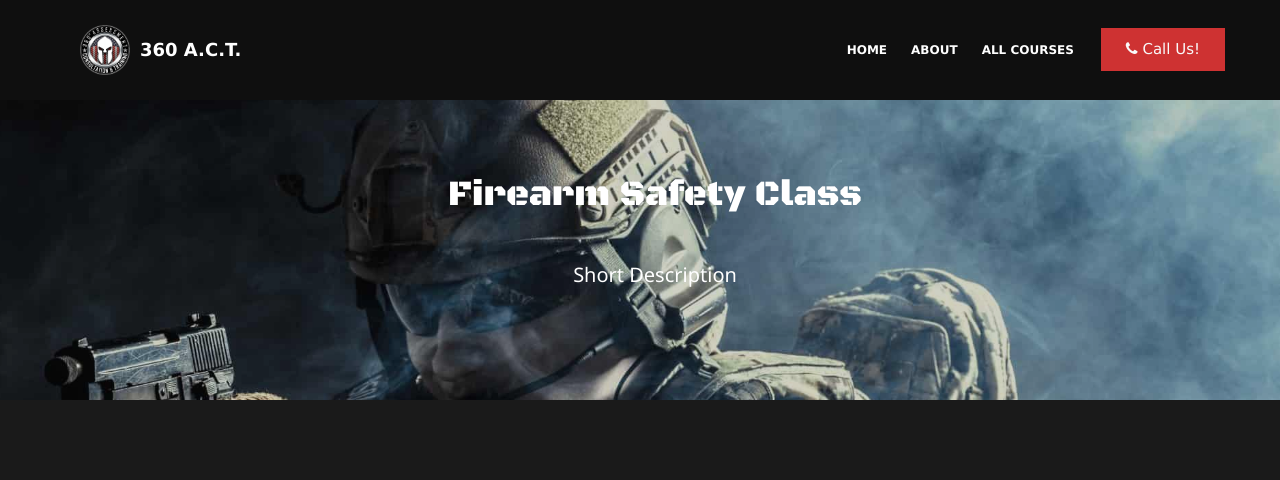
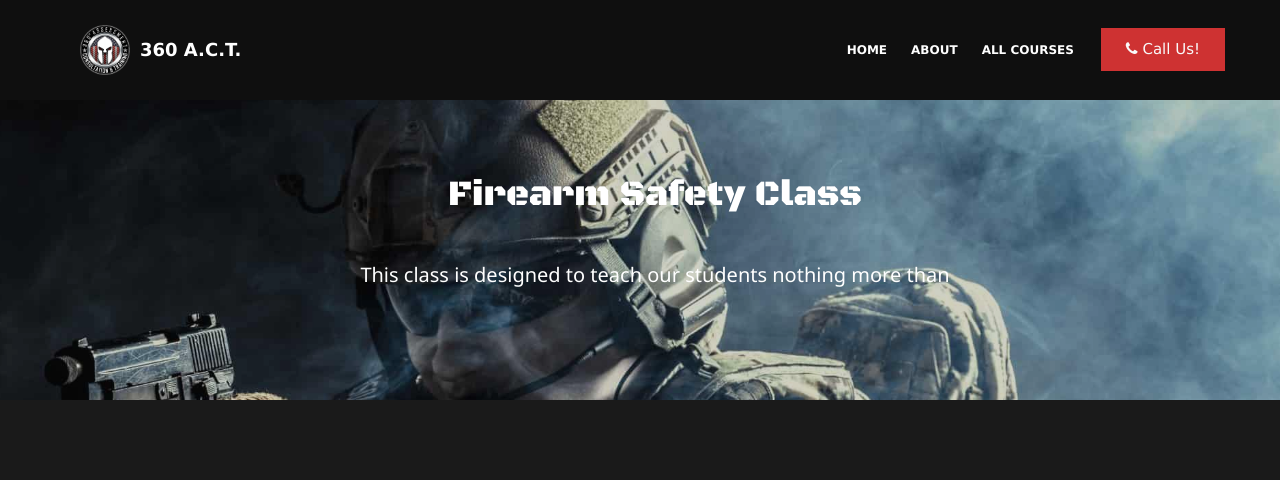
Before and after one commit to sduong9392/Tactical360ActWebsite, a Jekyll site: the page built from pages/Firearms Safety.md, in a window 1280 px wide and 1400 px high. Shown: the top 480 px of the window. Built offline with Jekyll 4.4.1, drawn with Linux system fonts in a browser that asks for light colours; comment, search, counter and statistics services are not loaded; some of the changed text lies outside the part shown; grey boxes are pictures that could not be loaded.

Commit message:
pages/Firearms Safety.md updated from https://stackedit.io/

```diff
--- a/pages/Firearms Safety.md
+++ b/pages/Firearms Safety.md
@@ -2,11 +2,11 @@
 title: "Firearm Safety Class"
 price: "$50"
 image: "https://images.pexels.com/photos/3602946/pexels-photo-3602946.jpeg?auto=compress&cs=tinysrgb&dpr=2&h=750&w=1260"
-summary: "Short Description"
+summary: This class is designed to teach our students nothing more than
 tag: "featured"
 ---
 
 
 <!--stackedit_data:
-eyJoaXN0b3J5IjpbLTQ5NTk5Mjg4MF19
+eyJoaXN0b3J5IjpbMjA1NzE3OTM5OCwtNDk1OTkyODgwXX0=
 -->
```
